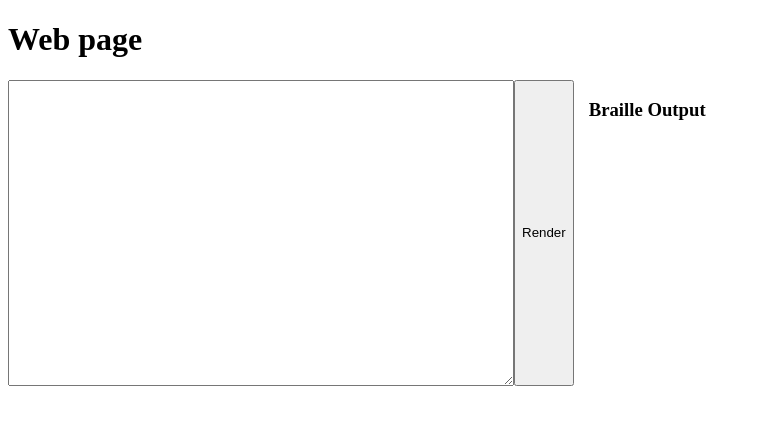
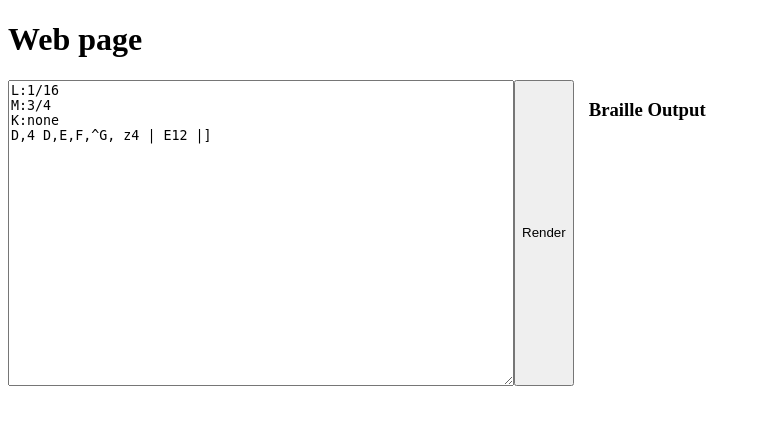
Before and after one commit to fahmed3/MultimodalNotation, a Flask app: page / in a window 1280 px wide. Shown: the top 425 px of the page, without its empty margins (0-761 px from the left). Run offline with Flask 2, Linux system fonts and the light colour scheme; some libraries are stand-ins or nearby versions.

Commit message:
default text

```diff
--- a/templates/index.html
+++ b/templates/index.html
@@ -19,7 +19,12 @@
 
 
         <form id="formid" >
-            <textarea id="textinput" ></textarea>
+            <textarea id="textinput" >
+L:1/16
+M:3/4
+K:none
+D,4 D,E,F,^G, z4 | E12 |]
+            </textarea>
             <button type="submit">Render</button>
         </form>
 
```
